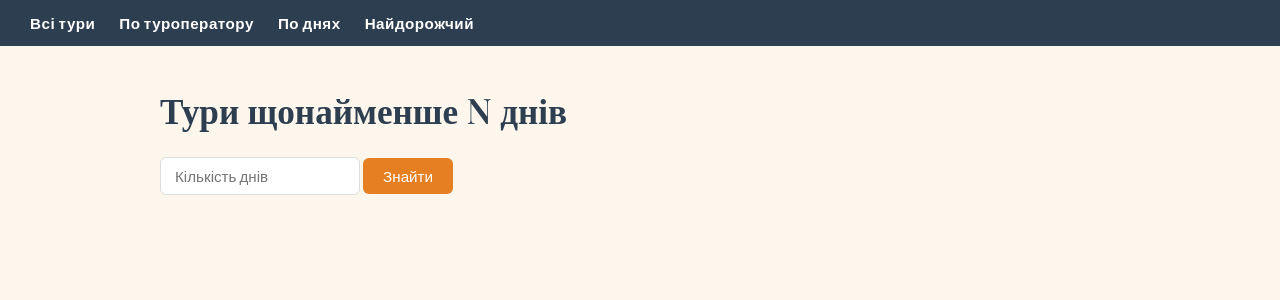
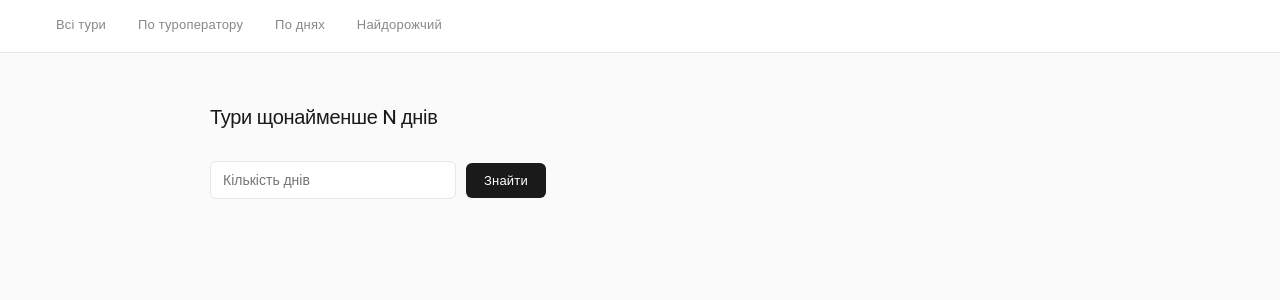
Before and after one commit to Parsanov/pythonLab1, a Flask app: page /days in a window 1280 px wide. Shown: the top 300 px of the page. Run offline with Flask 3, Linux system fonts and the light colour scheme.

Commit message:
Redesign: clean minimalist UI

```diff
--- a/static/css/main.css
+++ b/static/css/main.css
@@ -1,83 +1,102 @@
-@import url('https://fonts.googleapis.com/css2?family=Playfair+Display:wght@600&family=Lato:wght@300;400;700&display=swap');
+@import url('https://fonts.googleapis.com/css2?family=DM+Sans:wght@300;400;500&family=DM+Mono:wght@400&display=swap');
 
 :root {
-    --primary: #e67e22;
-    --dark: #2c3e50;
-    --light: #fdf6ec;
-    --gray: #ecf0f1;
-    --text: #333;
+    --accent: #1a1a1a;
+    --accent-soft: #f5f5f5;
+    --border: #e8e8e8;
+    --text: #1a1a1a;
+    --muted: #888;
+    --bg: #fafafa;
+    --white: #ffffff;
 }
 
 /* тег */
 body {
-    font-family: 'Lato', sans-serif;
-    background-color: var(--light);
+    font-family: 'DM Sans', sans-serif;
+    background-color: var(--bg);
     color: var(--text);
     margin: 0;
     padding: 0;
+    font-size: 15px;
+    line-height: 1.6;
+    -webkit-font-smoothing: antialiased;
+}
+
+/* клас */
+.nav {
+    background-color: var(--white);
+    border-bottom: 1px solid var(--border);
+    padding: 0 40px;
+    display: flex;
+    gap: 0;
+    align-items: center;
+    height: 52px;
+}
+
+.nav a {
+    color: var(--muted);
+    text-decoration: none;
+    font-size: 13px;
+    font-weight: 400;
+    letter-spacing: 0.2px;
+    padding: 0 16px;
+    height: 52px;
+    display: flex;
+    align-items: center;
+    border-bottom: 2px solid transparent;
+    transition: color 0.15s, border-color 0.15s;
+}
+
+.nav a:hover {
+    color: var(--text);
+    border-bottom-color: var(--text);
 }
 
 /* id */
 #main {
-    max-width: 960px;
-    margin: 40px auto;
-    padding: 0 20px;
+    max-width: 860px;
+    margin: 48px auto;
+    padding: 0 24px;
 }
 
 /* тег */
 h1 {
-    font-family: 'Playfair Display', serif;
-    color: var(--dark);
-    font-size: 2.2rem;
-    margin-bottom: 24px;
-}
-
-/* клас */
-.nav {
-    background-color: var(--dark);
-    padding: 14px 30px;
-    display: flex;
-    gap: 24px;
-}
-
-.nav a {
-    color: #fff;
-    text-decoration: none;
-    font-weight: 700;
-    font-size: 0.95rem;
-    letter-spacing: 0.5px;
-    transition: color 0.2s;
-}
-
-.nav a:hover {
-    color: var(--primary);
+    font-size: 20px;
+    font-weight: 500;
+    color: var(--text);
+    margin: 0 0 28px 0;
+    letter-spacing: -0.3px;
 }
 
 /* тег */
 table {
     width: 100%;
     border-collapse: collapse;
-    background: #fff;
+    background: var(--white);
+    border: 1px solid var(--border);
     border-radius: 8px;
     overflow: hidden;
-    box-shadow: 0 2px 12px rgba(0,0,0,0.08);
+    font-size: 14px;
 }
 
 /* тег */
 th {
-    background-color: var(--dark);
-    color: #fff;
-    padding: 12px 16px;
+    background-color: var(--accent-soft);
+    color: var(--muted);
+    padding: 10px 16px;
     text-align: left;
-    font-size: 0.9rem;
-    letter-spacing: 0.5px;
+    font-size: 11px;
+    font-weight: 500;
+    letter-spacing: 0.6px;
+    text-transform: uppercase;
+    border-bottom: 1px solid var(--border);
 }
 
 /* тег */
 td {
-    padding: 11px 16px;
-    border-bottom: 1px solid var(--gray);
-    font-size: 0.95rem;
+    padding: 12px 16px;
+    border-bottom: 1px solid var(--border);
+    color: var(--text);
 }
 
 tr:last-child td {
@@ -85,44 +104,56 @@ tr:last-child td {
 }
 
 tr:hover td {
-    background-color: #fef9f3;
+    background-color: var(--accent-soft);
 }
 
 /* тег */
 input {
-    padding: 9px 14px;
-    border: 1px solid #ddd;
+    padding: 9px 12px;
+    border: 1px solid var(--border);
     border-radius: 6px;
-    font-size: 0.95rem;
-    font-family: 'Lato', sans-serif;
+    font-size: 14px;
+    font-family: 'DM Sans', sans-serif;
     outline: none;
-    transition: border 0.2s;
+    background: var(--white);
+    color: var(--text);
+    transition: border-color 0.15s;
+    min-width: 220px;
 }
 
 input:focus {
-    border-color: var(--primary);
+    border-color: var(--accent);
 }
 
 /* тег */
 button {
-    padding: 9px 20px;
-    background-color: var(--primary);
-    color: white;
+    padding: 9px 18px;
+    background-color: var(--accent);
+    color: var(--white);
     border: none;
     border-radius: 6px;
-    font-size: 0.95rem;
-    font-family: 'Lato', sans-serif;
+    font-size: 13px;
+    font-weight: 500;
+    font-family: 'DM Sans', sans-serif;
     cursor: pointer;
-    transition: background 0.2s;
+    letter-spacing: 0.2px;
+    transition: opacity 0.15s;
 }
 
 button:hover {
-    background-color: #cf6d17;
+    opacity: 0.8;
 }
 
 /* клас */
 .no-data {
-    color: #999;
-    font-style: italic;
-    margin-top: 16px;
+    color: var(--muted);
+    font-size: 14px;
+    margin-top: 12px;
 }
+
+.search-bar {
+    display: flex;
+    gap: 10px;
+    align-items: center;
+    margin-bottom: 24px;
+}
--- a/templates/days.html
+++ b/templates/days.html
@@ -3,7 +3,7 @@
 
 <h1>Тури щонайменше N днів</h1>
 
-<form action="/days" method="GET">
+<form action="/days" method="GET" class="search-bar">
   <input type="number" name="n" placeholder="Кількість днів" />
   <button type="submit">Знайти</button>
 </form>
--- a/templates/mostExp.html
+++ b/templates/mostExp.html
@@ -3,7 +3,7 @@
 {% block body %}
 
 {% if mostExp %}
-<table border="1">
+<table>
     <tr>
         <th>Країна</th>
         <th>Туроператор</th>
--- a/templates/operator.html
+++ b/templates/operator.html
@@ -3,7 +3,7 @@
 
 <h1>Пошук по туроператору</h1>
 
-<form action="/tour_operator" method="GET">
+<form action="/tour_operator" method="GET" class="search-bar">
   <input type="text" name="findTour" placeholder="Назва туроператора" />
   <button type="submit">Знайти</button>
 </form>
```
